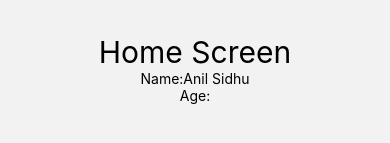
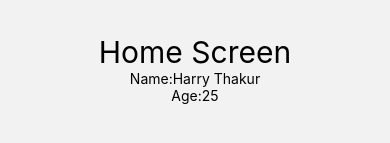
Before and after one commit to harenderbhati/nativeFirstProject, a React Native app: screen /Login in a window 390 px wide. Both pictures are taken after a click on the button "GO TO HOME PAGE". Shown: the part 385-528 px from the top of the page. Built offline with nearby package versions, Linux system fonts and the light colour scheme.

Commit message:
Add dynamic data to the next screeen

```diff
--- a/components/Home.js
+++ b/components/Home.js
@@ -2,14 +2,16 @@ import {Text, View} from 'react-native';
 
 export const Home = (props) => {
   console.log(props.route.params)
+  const {name,age}=props.route.params
+
   return (
     <View style={{flex: 1, justifyContent: 'center', alignItems: 'center'}}>
       <Text style={{fontSize: 30}}>Home Screen</Text>
       <Text>
-        Name:{props.route.params.name}
+        Name:{name}
       </Text>
       <Text>
-        Age:{props.route.params.Age}
+        Age:{age}
       </Text>
     </View>
   );
--- a/components/Login.js
+++ b/components/Login.js
@@ -1,6 +1,7 @@
 import {
     Button,
     Text,
+    TextInput,
     View,
   } from 'react-native';
 
@@ -12,7 +13,8 @@ export const Login =(props)=>{
       <Text style={{fontSize:30}}>
         Login  Screen
       </Text>
-      <Button title='Go to Home Page' onPress={()=>props.navigation.navigate("Home",{name:"Anil Sidhu", age :30})} />
+      <TextInput placeholder='Enter your name' style={{borderRadius:5,borderColor:"red",borderWidth:5, margin:20}} />
+      <Button title='Go to Home Page' onPress={()=>props.navigation.navigate("Home",{name,age})} />
     </View>
   )
 }
```
